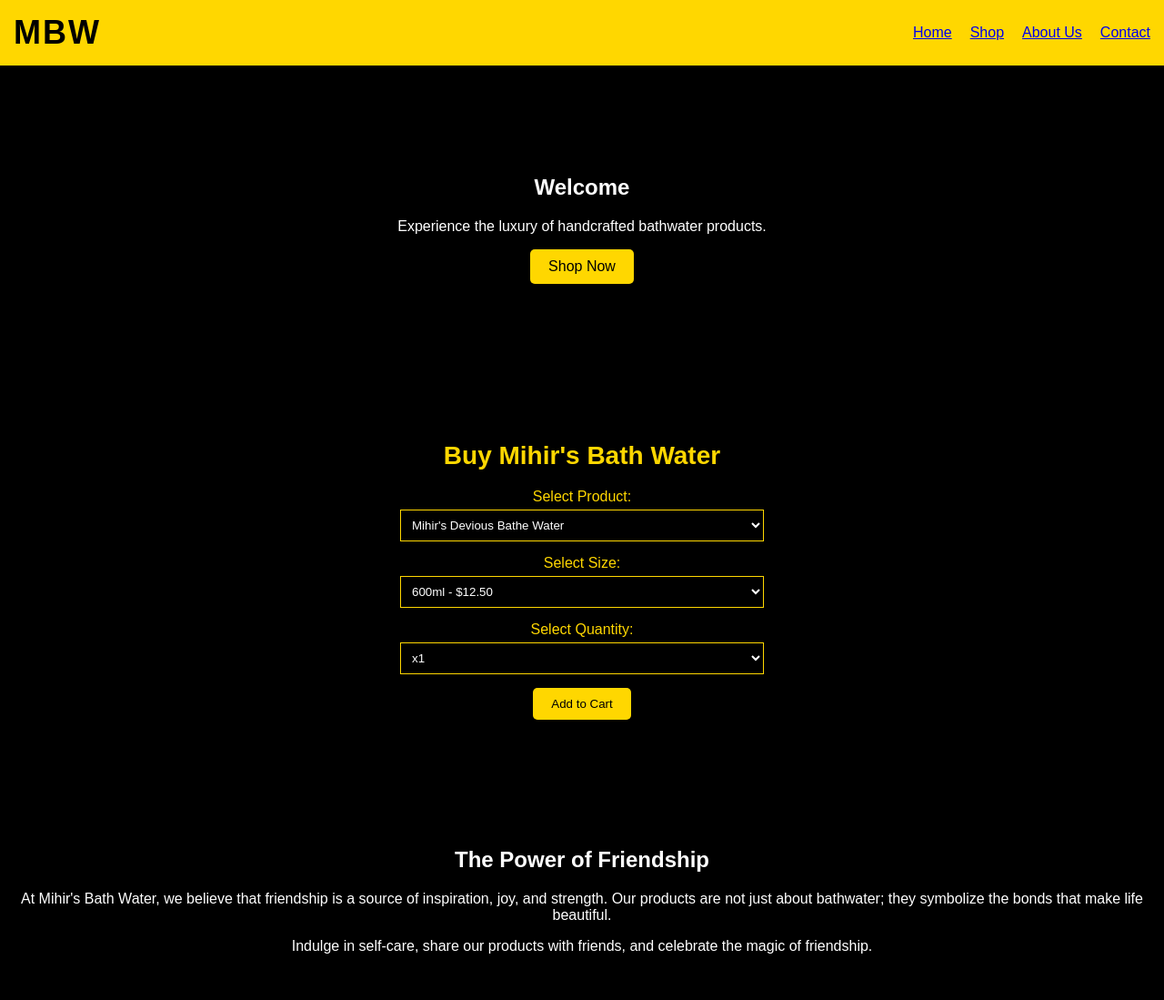
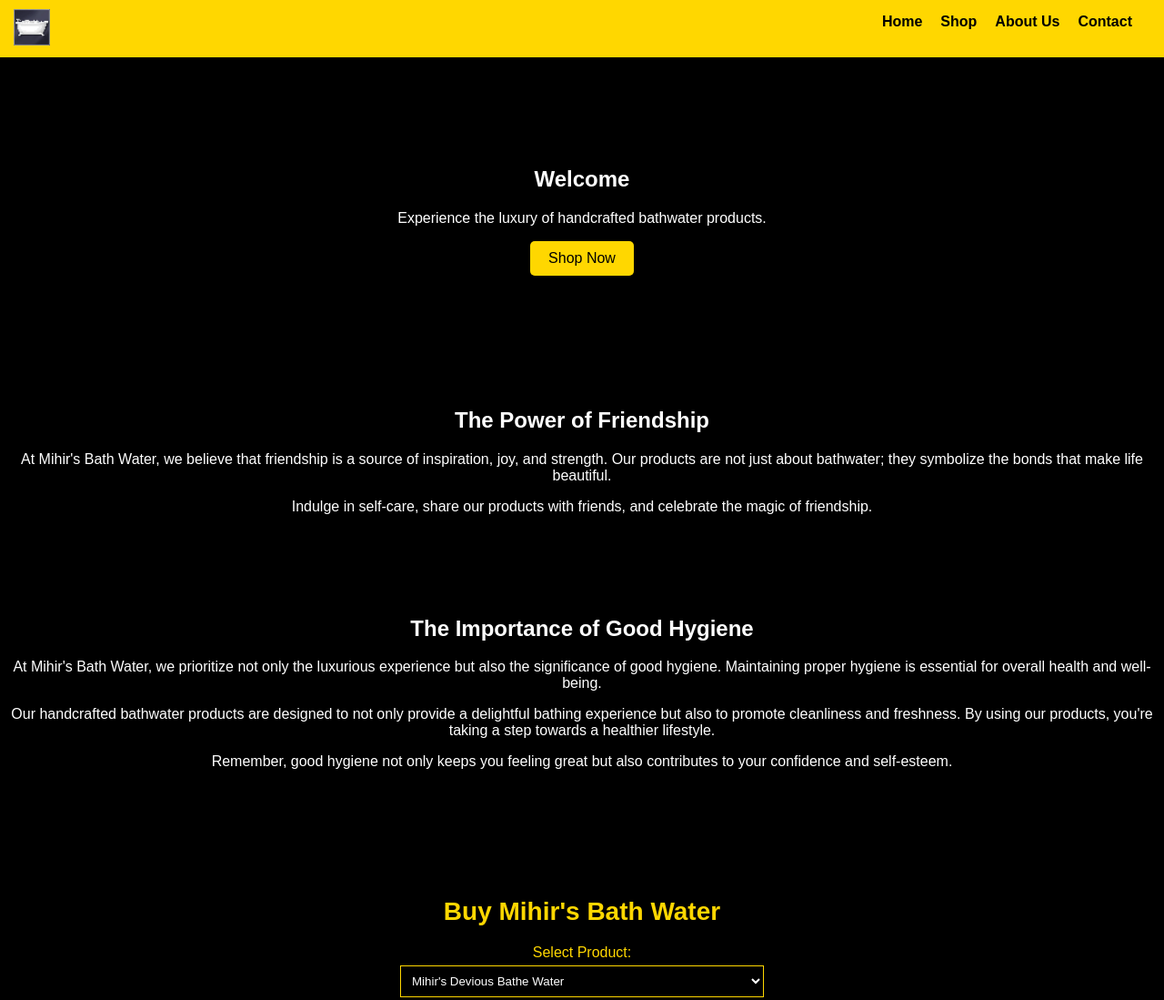
Before and after one commit to YodasBalls/MBW, a plain HTML site: page index.html in a window 1280 px wide. Shown: the top 1099 px of the page at 91% size. Drawn offline with Linux system fonts and the light colour scheme; a web font is replaced by a local one.

Commit message:
Update index.html

```diff
--- a/index.html
+++ b/index.html
@@ -93,14 +93,14 @@
             .power-of-friendship {
                 background-color: black;
                 color: white;
-            padding: 70px 0;
+                padding: 25px 0;
                 text-align: center;
             }
 
             .hygiene-importance {
                 background-color: black;
                 color: white;
-        padding: 100px 0;
+                padding: 50px 0;
                 text-align: center;
             }
 
@@ -129,24 +129,64 @@
                 padding: 20px 0;
             }
 
-        .logo {
-            font-size: 36px;
-            font-weight: bold;
-            letter-spacing: 2px;
-            font-family: Arial, sans-serif;
+
+
+            /* Existing styles ... */
+
+            .nav-links {
+                list-style: none;
+                display: flex;
+                gap: 20px;
+                margin: 0;
             }
 
+            .nav-links a {
+                text-decoration: none;
+                color: black;
+                /* Set the text color to black */
+                font-weight: bold;
+                font-size: 16px;
+                transition: color 0.3s ease;
+                /* Add a smooth color transition effect */
+            }
+
+            .nav-links a:hover {
+                color: white;
+                /* Change the text color on hover */
+            }
+
+            .logo {
+                display: flex;
+                justify-content: center;
+                /* Center the content horizontally */
+                align-items: center;
+                /* Center the content vertically */
+                height: 33px;
+                /* Adjust the height as needed */
+            }
+
+            .logo-image {
+                width: 40px;
+                /* Adjust the width as needed */
+                height: 40px;
+                /* Adjust the height as needed */
         </style>
         <link rel="stylesheet" href="https://fonts.googleapis.com/css2?family=Tilt+Prism&display=swap">
     </head>
     <body>
         <header>
-        <div class="logo">MBW</div>
+            <div class="logo">
+                <a href="#">
+                <img src="Bathtub.webp" alt="Bathtub Logo" class="logo-image">
+                </a>
+            </div>
             <ul class="nav-links">
                 <li><a href="#">Home</a></li>
                 <li><a href="#purchase-section">Shop</a></li>
                 <li><a href="#power-of-friendship">About Us</a></li>
                 <li><a href="#contact">Contact</a></li>
+                <div class="logo">
+                </div>
             </ul>
         </header>
 
@@ -156,14 +196,33 @@
             <a href="#purchase-section" class="cta-button">Shop Now</a>
         </section>
 
+
+        <section id="power-of-friendship" class="power-of-friendship">
+            <div class="power-of-friendship-content">
+                <h2>The Power of Friendship</h2>
+                <p>At Mihir's Bath Water, we believe that friendship is a source of inspiration, joy, and strength. Our products are not just about bathwater; they symbolize the bonds that make life beautiful.</p>
+                <p>Indulge in self-care, share our products with friends, and celebrate the magic of friendship.</p>
+            </div>
+        </section>
+        <section class="hygiene-importance">
+            <div class="hygiene-content">
+                <h2>The Importance of Good Hygiene</h2>
+                <p>At Mihir's Bath Water, we prioritize not only the luxurious experience but also the significance of good hygiene. Maintaining proper hygiene is essential for overall health and well-being.</p>
+                <p>Our handcrafted bathwater products are designed to not only provide a delightful bathing experience but also to promote cleanliness and freshness. By using our products, you're taking a step towards a healthier lifestyle.</p>
+                <p>Remember, good hygiene not only keeps you feeling great but also contributes to your confidence and self-esteem.</p>
+            </div>
+        </section>
+
+
+
         <section id="purchase-section">
             <h2>Buy Mihir's Bath Water</h2>
             <form action="process_order.php" method="post">
                 <label for="product">Select Product:</label>
                 <select id="product" name="product">
                     <option value="devious">Mihir's Devious Bathe Water</option>
-            <option value="face">Mihir's Shave Water (Face)</option>
-            <option value="elsewhere">Mihir's Shave Water (Elsewhere :D)</option>
+                    <option value="face">Mihir's Shave Water (Face shave)</option>
+                    <option value="elsewhere">Mihir's Shave Water (Elsewhere shave :D)</option>
                     <!-- Add more product options if needed -->
                 </select>
                 <br>
@@ -192,32 +251,17 @@
         </section>
 
 
-    <section    id="power-of-friendship" class="power-of-friendship">
-        <div class="power-of-friendship-content">
-            <h2>The Power of Friendship</h2>
-            <p>At Mihir's Bath Water, we believe that friendship is a source of inspiration, joy, and strength. Our products are not just about bathwater; they symbolize the bonds that make life beautiful.</p>
-            <p>Indulge in self-care, share our products with friends, and celebrate the magic of friendship.</p>
-        </div>
-    </section>
-    <section class="hygiene-importance">
-    <div class="hygiene-content">
-        <h2>The Importance of Good Hygiene</h2>
-        <p>At Mihir's Bath Water, we prioritize not only the luxurious experience but also the significance of good hygiene. Maintaining proper hygiene is essential for overall health and well-being.</p>
-        <p>Our handcrafted bathwater products are designed to not only provide a delightful bathing experience but also to promote cleanliness and freshness. By using our products, you're taking a step towards a healthier lifestyle.</p>
-        <p>Remember, good hygiene not only keeps you feeling great but also contributes to your confidence and self-esteem.</p>
-    </div>
-</section>
 
 
         <section class="reviews">
             <h2>Customer Reviews</h2>
             <div class="review">
                 <p>"I absolutely love bath water products. They're like a luxurious treat for my skin!"</p>
-            <p><em>- Emily W.</em></p>
+                <p><em>- Oliver F.</em></p>
             </div>
             <div class="review">
                 <p>"Bathing in bath water has transformed my bathing routine. I can't get enough of the amazing scent."</p>
-            <p><em>- James M.</em></p>
+                <p><em>- Jye J.</em></p>
             </div>
         </section>
 
```
Lines whose indentation alone changed are shown as unchanged.
